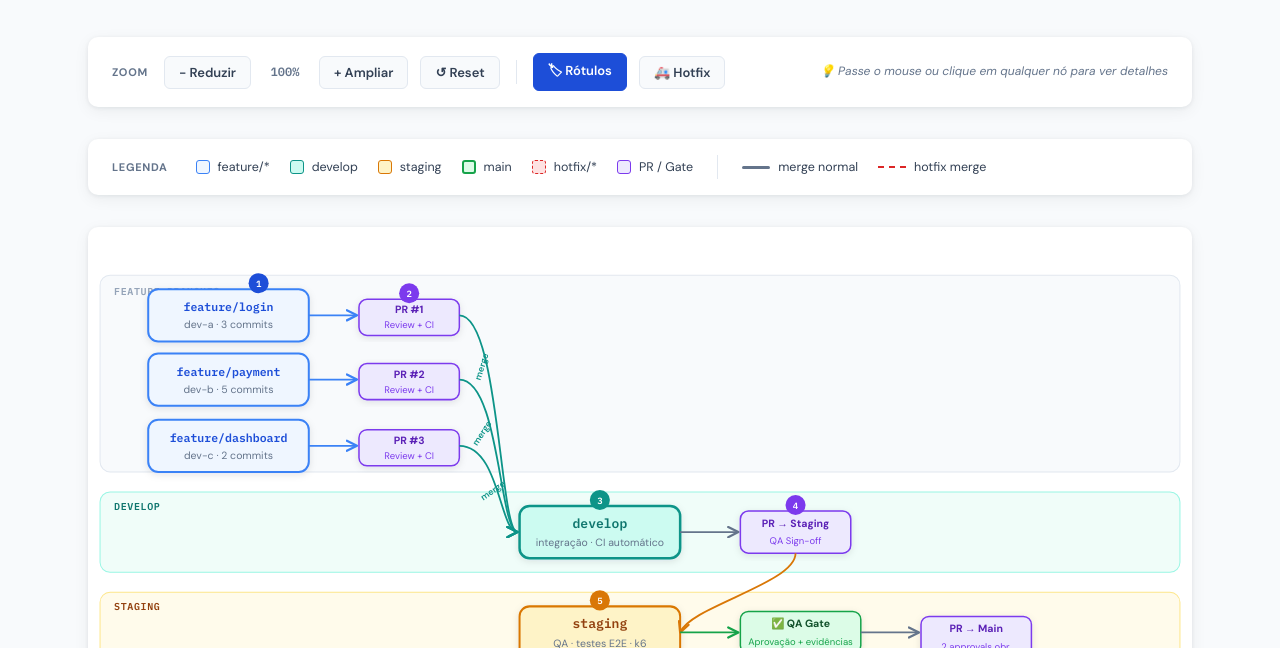
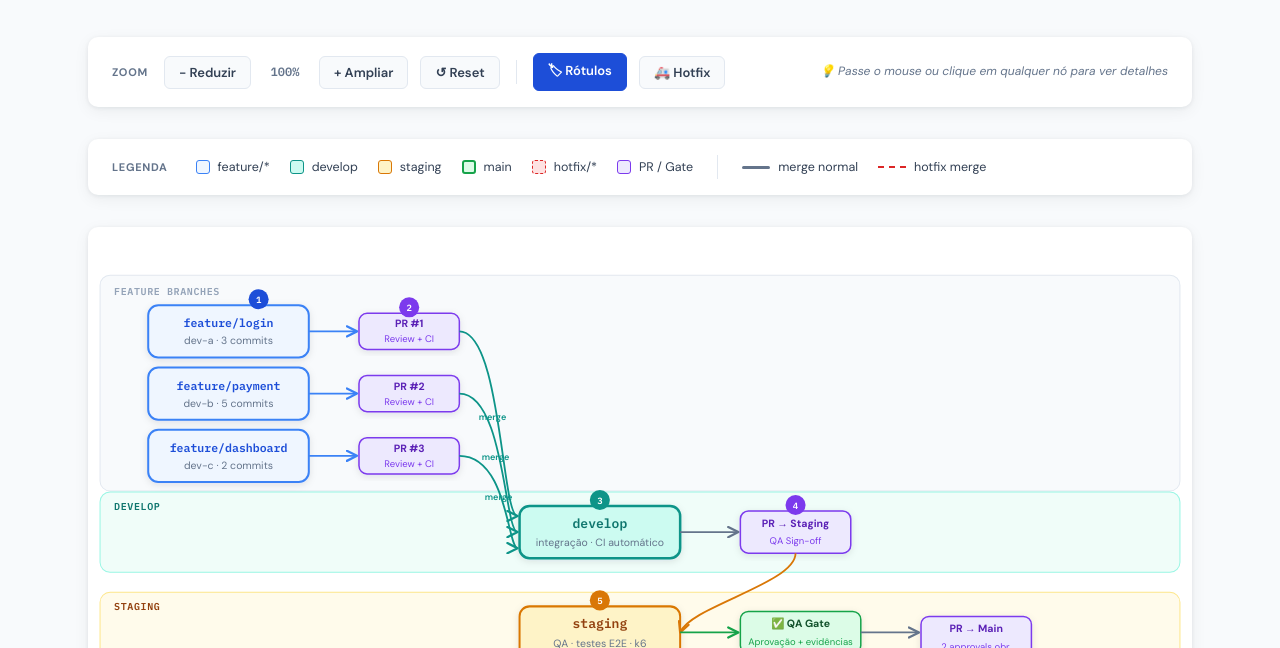
Before and after one commit to Portella10/treinamento-github, a plain HTML site: page flowchart.html in a window 1280 px wide. Shown: the part 152-800 px from the top of the page. Drawn offline with Linux system fonts and the light colour scheme.

Commit message:
Update flowchart dimensions and adjust node positions for improved layout

```diff
--- a/flowchart.html
+++ b/flowchart.html
@@ -447,7 +447,7 @@
         ══════════════════════════════════════════════ -->
 
         <!-- feature lane (rows 1–3) -->
-        <rect x="12" y="48" width="1076" height="196" rx="10" fill="#f8fafc" stroke="#e2e8f0" stroke-width="1"/>
+        <rect x="12" y="48" width="1076" height="215" rx="10" fill="#f8fafc" stroke="#e2e8f0" stroke-width="1"/>
         <text x="26" y="68" font-size="10" font-weight="700" fill="#94a3b8" letter-spacing=".6" font-family="IBM Plex Mono,monospace">FEATURE BRANCHES</text>
 
         <!-- develop lane -->
@@ -500,50 +500,50 @@
 
         <!-- dev-a/feature-login -->
         <g class="flow-node" data-node="feat-a" style="cursor:pointer;" id="node-feat-a">
-          <rect x="60" y="62" width="160" height="52" rx="10" fill="#eff6ff" stroke="#3b82f6" stroke-width="2" filter="url(#sh)"/>
-          <text x="140" y="84" text-anchor="middle" font-size="11.5" font-weight="800" fill="#1d4ed8" font-family="IBM Plex Mono,monospace">feature/login</text>
-          <text x="140" y="101" text-anchor="middle" font-size="10.5" fill="#64748b">dev-a · 3 commits</text>
+          <rect x="60" y="78" width="160" height="52" rx="10" fill="#eff6ff" stroke="#3b82f6" stroke-width="2" filter="url(#sh)"/>
+          <text x="140" y="100" text-anchor="middle" font-size="11.5" font-weight="800" fill="#1d4ed8" font-family="IBM Plex Mono,monospace">feature/login</text>
+          <text x="140" y="117" text-anchor="middle" font-size="10.5" fill="#64748b">dev-a · 3 commits</text>
         </g>
 
         <!-- dev-b/feature-payment -->
         <g class="flow-node" data-node="feat-b" style="cursor:pointer;" id="node-feat-b">
-          <rect x="60" y="126" width="160" height="52" rx="10" fill="#eff6ff" stroke="#3b82f6" stroke-width="2" filter="url(#sh)"/>
-          <text x="140" y="148" text-anchor="middle" font-size="11.5" font-weight="800" fill="#1d4ed8" font-family="IBM Plex Mono,monospace">feature/payment</text>
-          <text x="140" y="165" text-anchor="middle" font-size="10.5" fill="#64748b">dev-b · 5 commits</text>
+          <rect x="60" y="140" width="160" height="52" rx="10" fill="#eff6ff" stroke="#3b82f6" stroke-width="2" filter="url(#sh)"/>
+          <text x="140" y="162" text-anchor="middle" font-size="11.5" font-weight="800" fill="#1d4ed8" font-family="IBM Plex Mono,monospace">feature/payment</text>
+          <text x="140" y="179" text-anchor="middle" font-size="10.5" fill="#64748b">dev-b · 5 commits</text>
         </g>
 
         <!-- dev-c/feature-dashboard -->
         <g class="flow-node" data-node="feat-c" style="cursor:pointer;" id="node-feat-c">
-          <rect x="60" y="192" width="160" height="52" rx="10" fill="#eff6ff" stroke="#3b82f6" stroke-width="2" filter="url(#sh)"/>
-          <text x="140" y="214" text-anchor="middle" font-size="11.5" font-weight="800" fill="#1d4ed8" font-family="IBM Plex Mono,monospace">feature/dashboard</text>
-          <text x="140" y="231" text-anchor="middle" font-size="10.5" fill="#64748b">dev-c · 2 commits</text>
+          <rect x="60" y="202" width="160" height="52" rx="10" fill="#eff6ff" stroke="#3b82f6" stroke-width="2" filter="url(#sh)"/>
+          <text x="140" y="224" text-anchor="middle" font-size="11.5" font-weight="800" fill="#1d4ed8" font-family="IBM Plex Mono,monospace">feature/dashboard</text>
+          <text x="140" y="241" text-anchor="middle" font-size="10.5" fill="#64748b">dev-c · 2 commits</text>
         </g>
 
         <!-- ── PR Gates feature → develop ── -->
 
         <!-- PR #1 gate -->
         <g class="flow-node" data-node="pr1" style="cursor:pointer;" id="node-pr1">
-          <rect x="270" y="72" width="100" height="36" rx="8" fill="#ede9fe" stroke="#7c3aed" stroke-width="1.5" filter="url(#sh)"/>
-          <text x="320" y="86" text-anchor="middle" font-size="10.5" font-weight="700" fill="#5b21b6">PR #1</text>
-          <text x="320" y="101" text-anchor="middle" font-size="9.5" fill="#7c3aed">Review + CI</text>
+          <rect x="270" y="86" width="100" height="36" rx="8" fill="#ede9fe" stroke="#7c3aed" stroke-width="1.5" filter="url(#sh)"/>
+          <text x="320" y="100" text-anchor="middle" font-size="10.5" font-weight="700" fill="#5b21b6">PR #1</text>
+          <text x="320" y="115" text-anchor="middle" font-size="9.5" fill="#7c3aed">Review + CI</text>
         </g>
         <!-- PR #2 gate -->
         <g class="flow-node" data-node="pr2" style="cursor:pointer;" id="node-pr2">
-          <rect x="270" y="136" width="100" height="36" rx="8" fill="#ede9fe" stroke="#7c3aed" stroke-width="1.5" filter="url(#sh)"/>
-          <text x="320" y="150" text-anchor="middle" font-size="10.5" font-weight="700" fill="#5b21b6">PR #2</text>
-          <text x="320" y="165" text-anchor="middle" font-size="9.5" fill="#7c3aed">Review + CI</text>
+          <rect x="270" y="148" width="100" height="36" rx="8" fill="#ede9fe" stroke="#7c3aed" stroke-width="1.5" filter="url(#sh)"/>
+          <text x="320" y="162" text-anchor="middle" font-size="10.5" font-weight="700" fill="#5b21b6">PR #2</text>
+          <text x="320" y="177" text-anchor="middle" font-size="9.5" fill="#7c3aed">Review + CI</text>
         </g>
         <!-- PR #3 gate -->
         <g class="flow-node" data-node="pr3" style="cursor:pointer;" id="node-pr3">
-          <rect x="270" y="202" width="100" height="36" rx="8" fill="#ede9fe" stroke="#7c3aed" stroke-width="1.5" filter="url(#sh)"/>
-          <text x="320" y="216" text-anchor="middle" font-size="10.5" font-weight="700" fill="#5b21b6">PR #3</text>
-          <text x="320" y="231" text-anchor="middle" font-size="9.5" fill="#7c3aed">Review + CI</text>
+          <rect x="270" y="210" width="100" height="36" rx="8" fill="#ede9fe" stroke="#7c3aed" stroke-width="1.5" filter="url(#sh)"/>
+          <text x="320" y="224" text-anchor="middle" font-size="10.5" font-weight="700" fill="#5b21b6">PR #3</text>
+          <text x="320" y="239" text-anchor="middle" font-size="9.5" fill="#7c3aed">Review + CI</text>
         </g>
 
         <!-- feature → PR arrows -->
-        <line x1="220" y1="88" x2="268" y2="88" stroke="#3b82f6" stroke-width="1.8" marker-end="url(#arr-blue)"/>
-        <line x1="220" y1="152" x2="268" y2="152" stroke="#3b82f6" stroke-width="1.8" marker-end="url(#arr-blue)"/>
-        <line x1="220" y1="218" x2="268" y2="218" stroke="#3b82f6" stroke-width="1.8" marker-end="url(#arr-blue)"/>
+        <line x1="220" y1="104" x2="268" y2="104" stroke="#3b82f6" stroke-width="1.8" marker-end="url(#arr-blue)"/>
+        <line x1="220" y1="166" x2="268" y2="166" stroke="#3b82f6" stroke-width="1.8" marker-end="url(#arr-blue)"/>
+        <line x1="220" y1="228" x2="268" y2="228" stroke="#3b82f6" stroke-width="1.8" marker-end="url(#arr-blue)"/>
 
         <!-- ── DEVELOP node ── -->
         <g class="flow-node" data-node="develop" style="cursor:pointer;" id="node-develop">
@@ -553,15 +553,15 @@
         </g>
 
         <!-- PR → develop arrows (converge) -->
-        <path d="M370 88 C410 88 410 304 428 304" stroke="#0d9488" stroke-width="1.8" fill="none" marker-end="url(#arr-teal)"/>
-        <path d="M370 152 C410 152 410 304 428 304" stroke="#0d9488" stroke-width="1.8" fill="none" marker-end="url(#arr-teal)"/>
-        <path d="M370 218 C410 218 410 304 428 304" stroke="#0d9488" stroke-width="1.8" fill="none" marker-end="url(#arr-teal)"/>
+        <path d="M370 104 C412 104 412 288 428 288" stroke="#0d9488" stroke-width="1.8" fill="none" marker-end="url(#arr-teal)"/>
+        <path d="M370 166 C415 166 415 304 428 304" stroke="#0d9488" stroke-width="1.8" fill="none" marker-end="url(#arr-teal)"/>
+        <path d="M370 228 C418 228 418 320 428 320" stroke="#0d9488" stroke-width="1.8" fill="none" marker-end="url(#arr-teal)"/>
 
         <!-- merge labels -->
         <g class="label-group" id="merge-labels">
-          <text x="395" y="140" text-anchor="middle" font-size="9" fill="#0d9488" font-weight="600" transform="rotate(-72 395 140)">merge</text>
-          <text x="395" y="207" text-anchor="middle" font-size="9" fill="#0d9488" font-weight="600" transform="rotate(-57 395 207)">merge</text>
-          <text x="405" y="265" text-anchor="middle" font-size="9" fill="#0d9488" font-weight="600" transform="rotate(-35 405 265)">merge</text>
+          <text x="403" y="192" text-anchor="middle" font-size="9" fill="#0d9488" font-weight="600">merge</text>
+          <text x="406" y="232" text-anchor="middle" font-size="9" fill="#0d9488" font-weight="600">merge</text>
+          <text x="409" y="272" text-anchor="middle" font-size="9" fill="#0d9488" font-weight="600">merge</text>
         </g>
 
         <!-- ── PR Gate develop → staging ── -->
@@ -625,11 +625,11 @@
         <line x1="680" y1="504" x2="698" y2="504" stroke="#3b82f6" stroke-width="1.8" marker-end="url(#arr-blue)"/>
 
         <!-- ── STEP NUMBERS ── -->
-        <circle cx="170" cy="56" r="10" fill="#1d4ed8"/>
-        <text x="170" y="60" text-anchor="middle" font-size="9" font-weight="700" fill="white" font-family="IBM Plex Mono,monospace">1</text>
+        <circle cx="170" cy="72" r="10" fill="#1d4ed8"/>
+        <text x="170" y="76" text-anchor="middle" font-size="9" font-weight="700" fill="white" font-family="IBM Plex Mono,monospace">1</text>
 
-        <circle cx="320" cy="66" r="10" fill="#7c3aed"/>
-        <text x="320" y="70" text-anchor="middle" font-size="9" font-weight="700" fill="white" font-family="IBM Plex Mono,monospace">2</text>
+        <circle cx="320" cy="80" r="10" fill="#7c3aed"/>
+        <text x="320" y="84" text-anchor="middle" font-size="9" font-weight="700" fill="white" font-family="IBM Plex Mono,monospace">2</text>
 
         <circle cx="510" cy="272" r="10" fill="#0d9488"/>
         <text x="510" y="276" text-anchor="middle" font-size="9" font-weight="700" fill="white" font-family="IBM Plex Mono,monospace">3</text>
```
